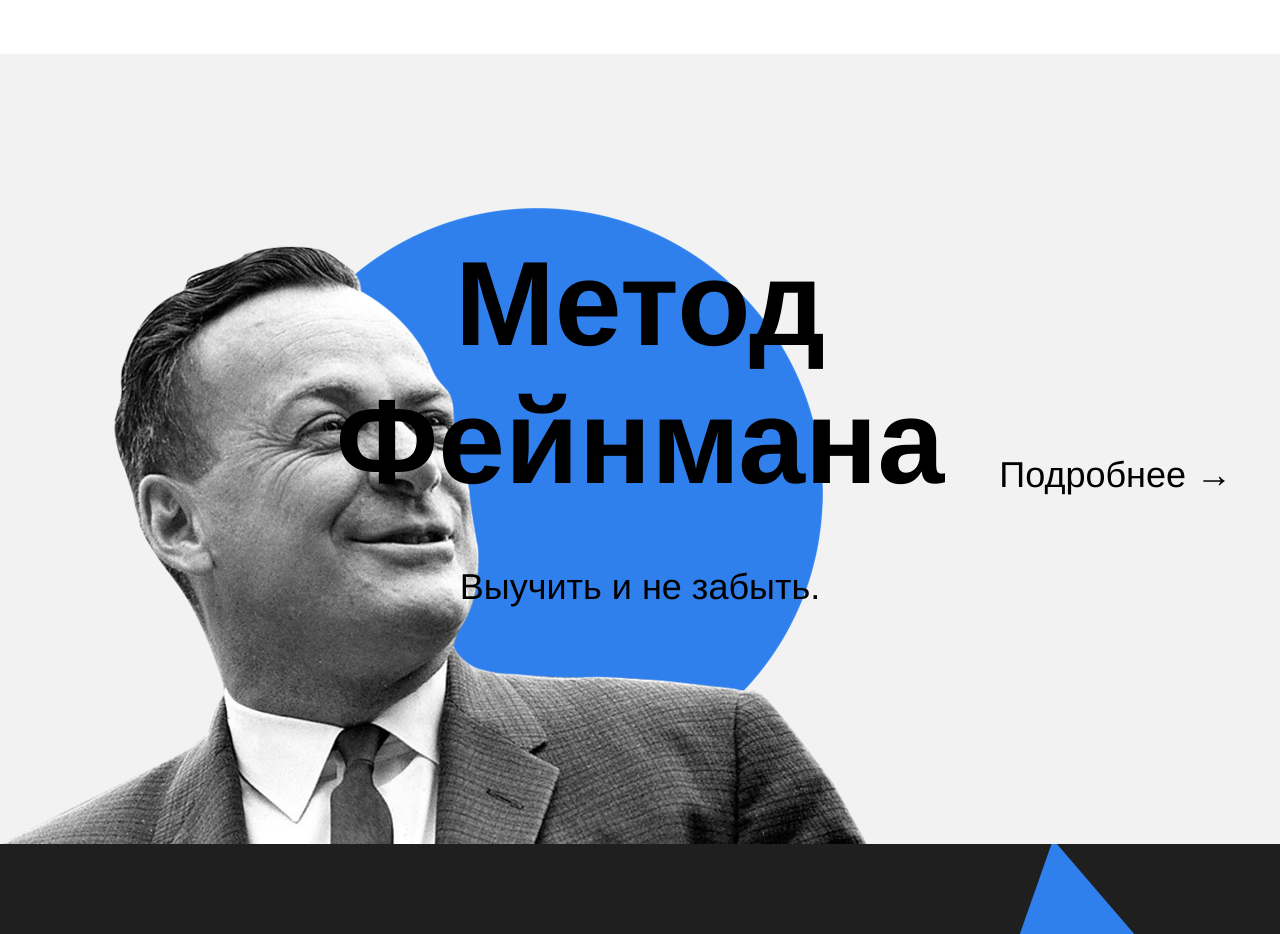
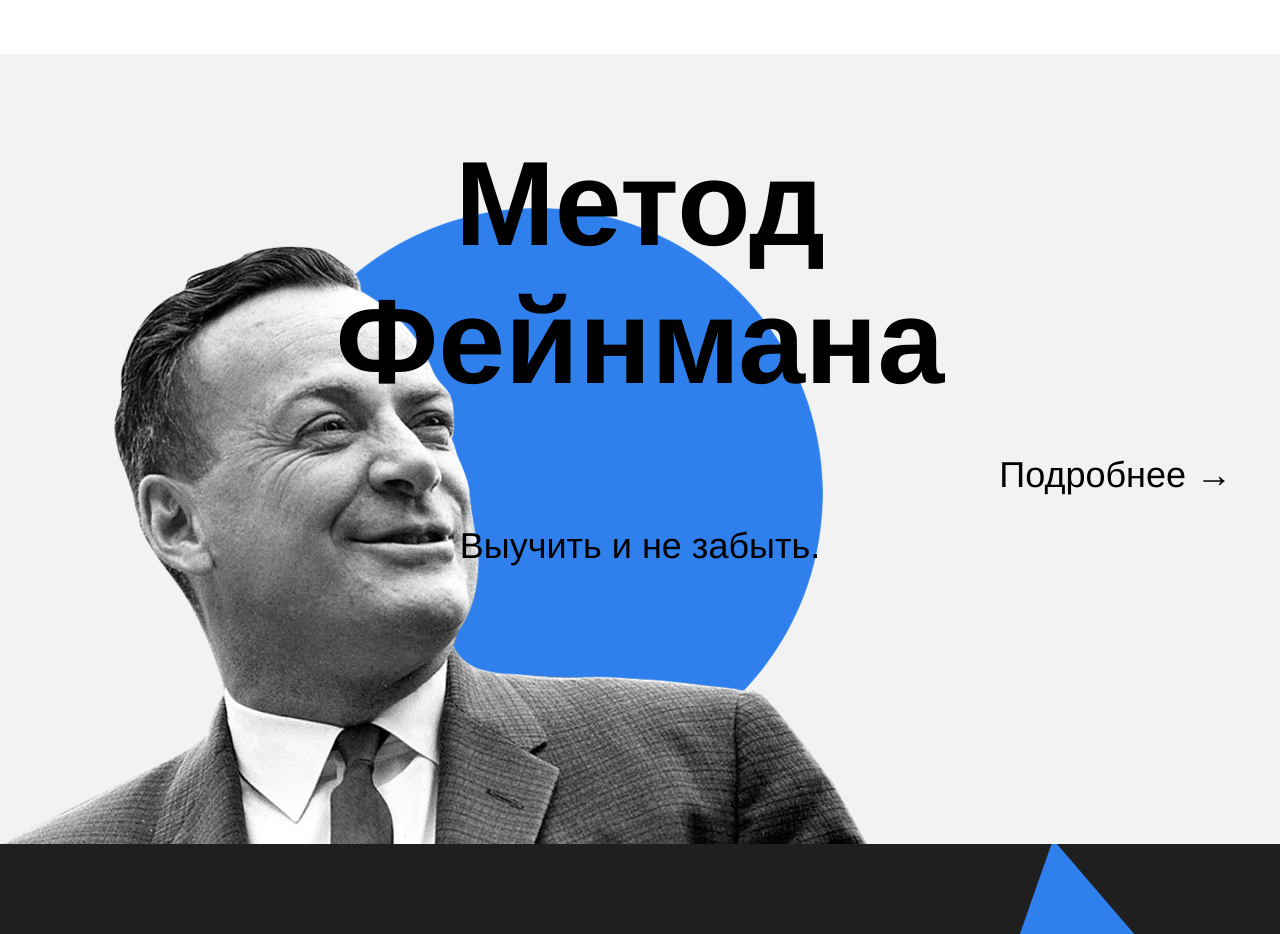
Before and after one commit to blanshec/yp_landing, a plain HTML site: page index.html in a window 1280 px wide. Shown: the part 2080-3014 px from the top of the page. Drawn offline with Linux system fonts and the light colour scheme.

Commit message:
+fixed feinman

```diff
--- a/styles/style.css
+++ b/styles/style.css
@@ -228,7 +228,7 @@
 
 .feinman__title {
     position: relative;
-    top: 100px;
+    /*top: 100px;*/
     width: 648px;
     height: 276px;
     text-align: center;
@@ -239,7 +239,7 @@
 }
 
 .feinman__subtitle {
-    margin-top: 70px;
+    /*margin-top: 70px;*/
 
     line-height: 51px;
     font-size: 36px;
```
